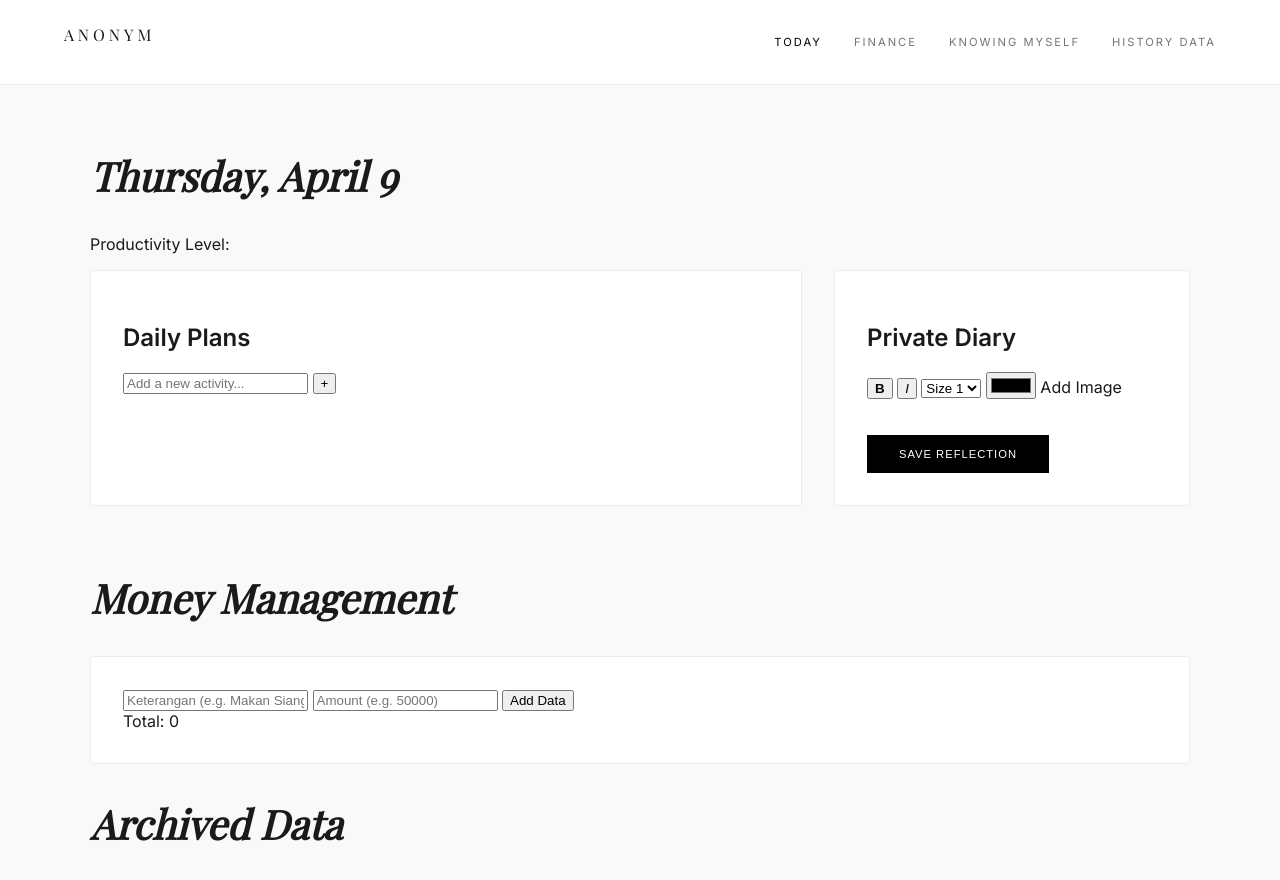
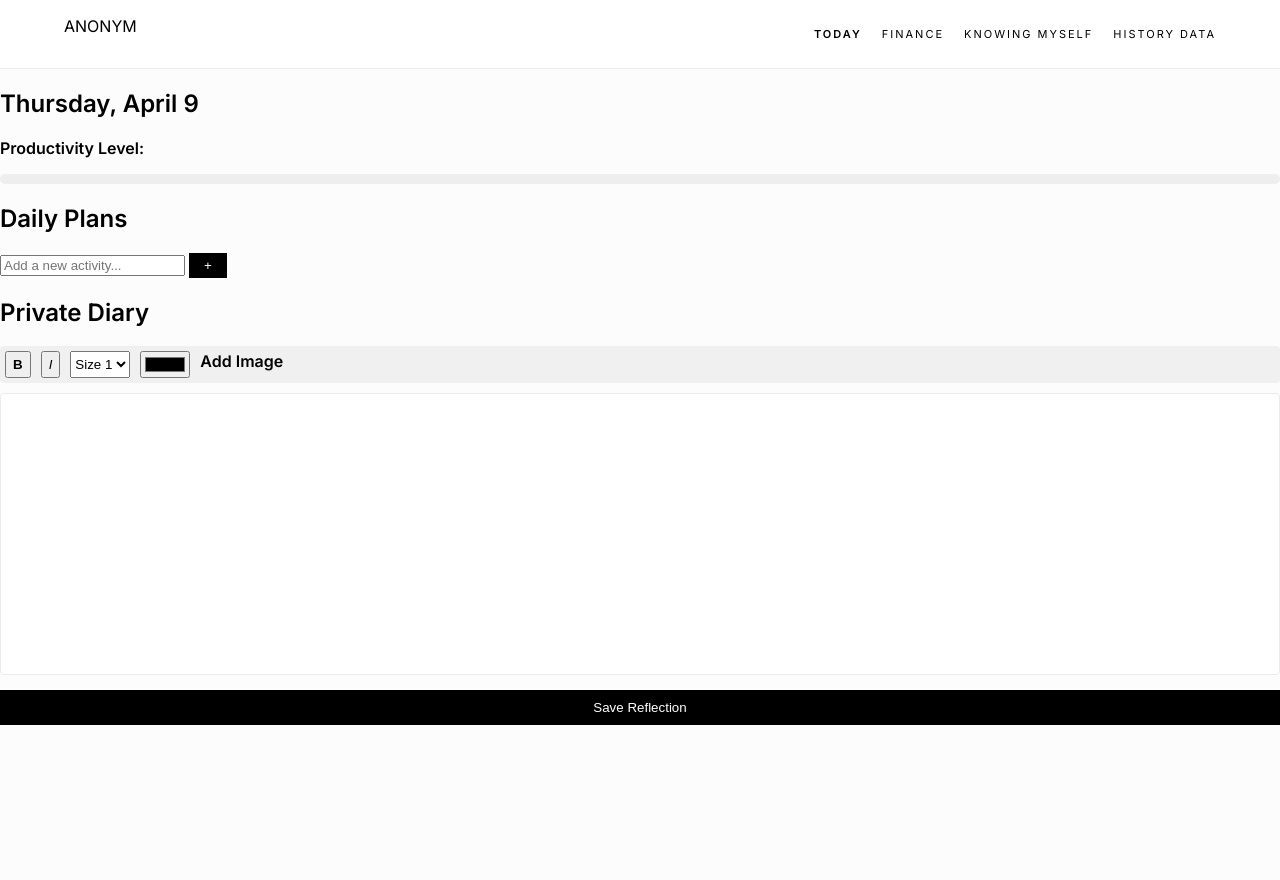
Before and after one commit to yeshuawildananggara/web-journaling, a plain HTML site: page index.html in a window 1280 px wide. After the commit the page ends 800 px from the top, so only its background shows below. Drawn offline with nearby package versions, Linux system fonts and the light colour scheme; a web font is replaced by a local one.

Commit message:
Update CSS styles and variables
Refactor CSS variables and styles for improved design consistency.

```diff
--- a/style.css
+++ b/style.css
@@ -1,88 +1,33 @@
 :root {
-    --bg-color: #f9f9f9;
-    --card-bg: #ffffff;
-    --text-main: #1a1a1a;
-    --text-muted: #757575;
-    --accent: #000000;
+    --bg: #fcfcfc;
+    --accent: #000;
+    --gray: #888;
     --border: #ececec;
 }
 
-body {
-    margin: 0;
-    font-family: 'Inter', sans-serif;
-    background-color: var(--bg-color);
-    color: var(--text-main);
-}
+body { margin: 0; font-family: 'Inter', sans-serif; background: var(--bg); }
+.navbar { position: sticky; top: 0; background: white; border-bottom: 1px solid var(--border); display: flex; justify-content: space-between; padding: 1rem 5%; z-index: 100; }
+.nav-links { display: flex; gap: 20px; list-style: none; cursor: pointer; text-transform: uppercase; font-size: 11px; letter-spacing: 2px; }
+.nav-links li:hover, .active { color: var(--accent); font-weight: 600; }
 
-.navbar {
-    position: sticky;
-    top: 0;
-    background: rgba(255, 255, 255, 0.9);
-    backdrop-filter: blur(10px);
-    display: flex;
-    justify-content: space-between;
-    padding: 1.5rem 4rem;
-    border-bottom: 1px solid var(--border);
-    z-index: 100;
-}
+.tab-content { display: none; animation: fadeIn 0.4s ease; }
+.tab-content.active { display: block; }
 
-.logo {
-    font-family: 'Playfair Display', serif;
-    letter-spacing: 4px;
-    font-weight: 500;
-}
+@keyframes fadeIn { from { opacity: 0; transform: translateY(10px); } to { opacity: 1; transform: translateY(0); } }
 
-.nav-links {
-    list-style: none;
-    display: flex;
-    gap: 2rem;
-    font-size: 0.7rem;
-    text-transform: uppercase;
-    letter-spacing: 2px;
-}
+/* Task List */
+.task-item { display: flex; justify-content: space-between; padding: 10px; border-bottom: 1px solid var(--border); align-items: center; }
+.task-item.completed span { text-decoration: line-through; color: var(--gray); }
 
-.nav-links li { cursor: pointer; color: var(--text-muted); transition: 0.3s; }
-.nav-links li.active, .nav-links li:hover { color: var(--accent); }
+/* Editor */
+#diaryEditor { border: 1px solid var(--border); min-height: 250px; padding: 15px; margin-top: 10px; border-radius: 4px; outline: none; background: #fff; }
+.editor-toolbar { display: flex; gap: 10px; background: #f0f0f0; padding: 5px; border-radius: 4px; }
+#diaryEditor img { max-width: 100%; margin-top: 10px; border-radius: 8px; }
 
-.content-wrapper {
-    max-width: 1100px;
-    margin: 4rem auto;
-    padding: 0 2rem;
-}
+/* Buttons */
+.btn-save { background: black; color: white; border: none; padding: 10px 20px; cursor: pointer; margin-top: 15px; width: 100%; }
+.btn-add { background: black; color: white; padding: 5px 15px; border: none; cursor: pointer; }
 
-h1 { font-family: 'Playfair Display', serif; font-size: 2.5rem; font-style: italic; margin-bottom: 2rem; }
-
-.grid-layout { display: grid; grid-template-columns: 2fr 1fr; gap: 2rem; }
-
-.card {
-    background: var(--card-bg);
-    padding: 2rem;
-    border: 1px solid var(--border);
-    border-radius: 4px;
-    margin-bottom: 2rem;
-}
-
-textarea {
-    width: 100%;
-    height: 300px;
-    border: none;
-    border-bottom: 1px solid var(--border);
-    resize: none;
-    font-family: 'Inter', sans-serif;
-    font-size: 1rem;
-    line-height: 1.6;
-    outline: none;
-    padding: 1rem 0;
-}
-
-.btn-save {
-    margin-top: 1rem;
-    background: black;
-    color: white;
-    padding: 0.8rem 2rem;
-    border: none;
-    text-transform: uppercase;
-    letter-spacing: 1px;
-    font-size: 0.7rem;
-    cursor: pointer;
-}
+/* Progress Bar */
+.progress-bar { width: 100%; background: #eee; height: 10px; border-radius: 5px; margin-top: 5px; }
+#progressFill { height: 100%; background: black; width: 0%; transition: 0.5s; border-radius: 5px; }
```
